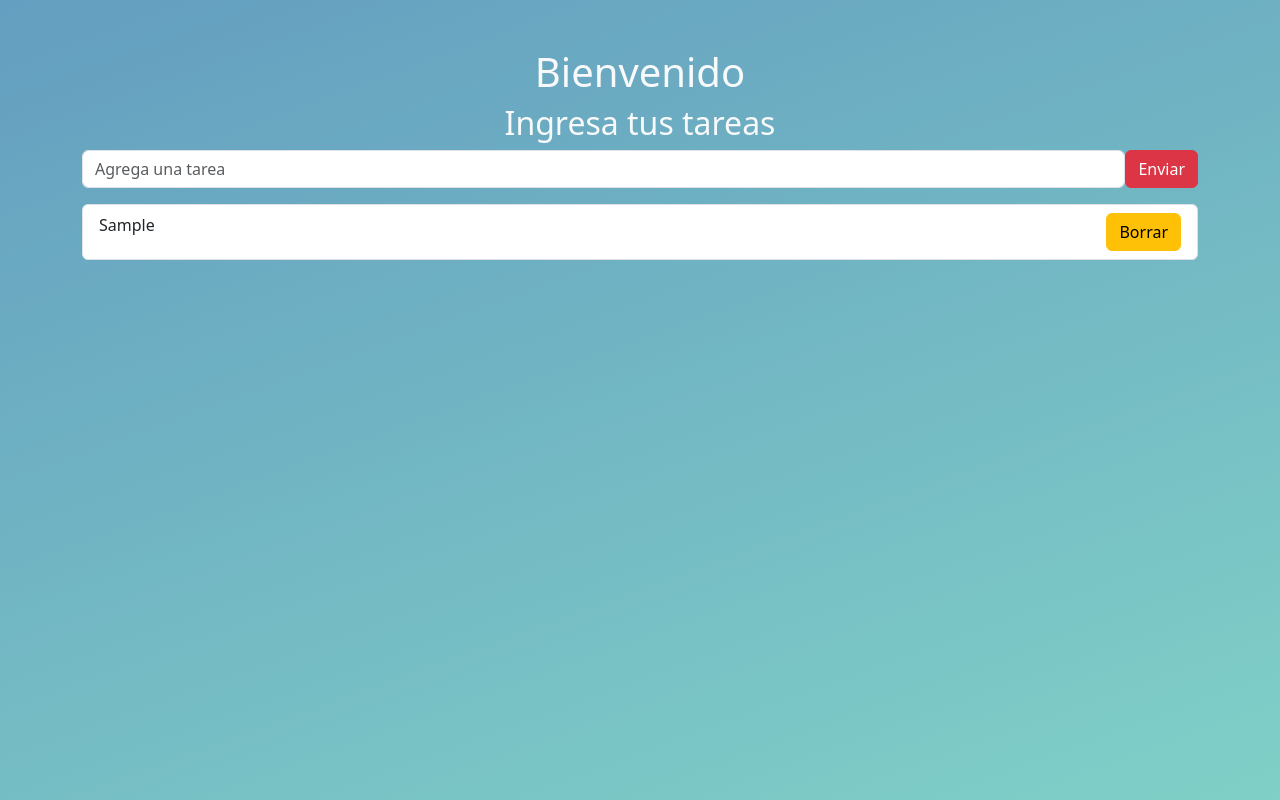
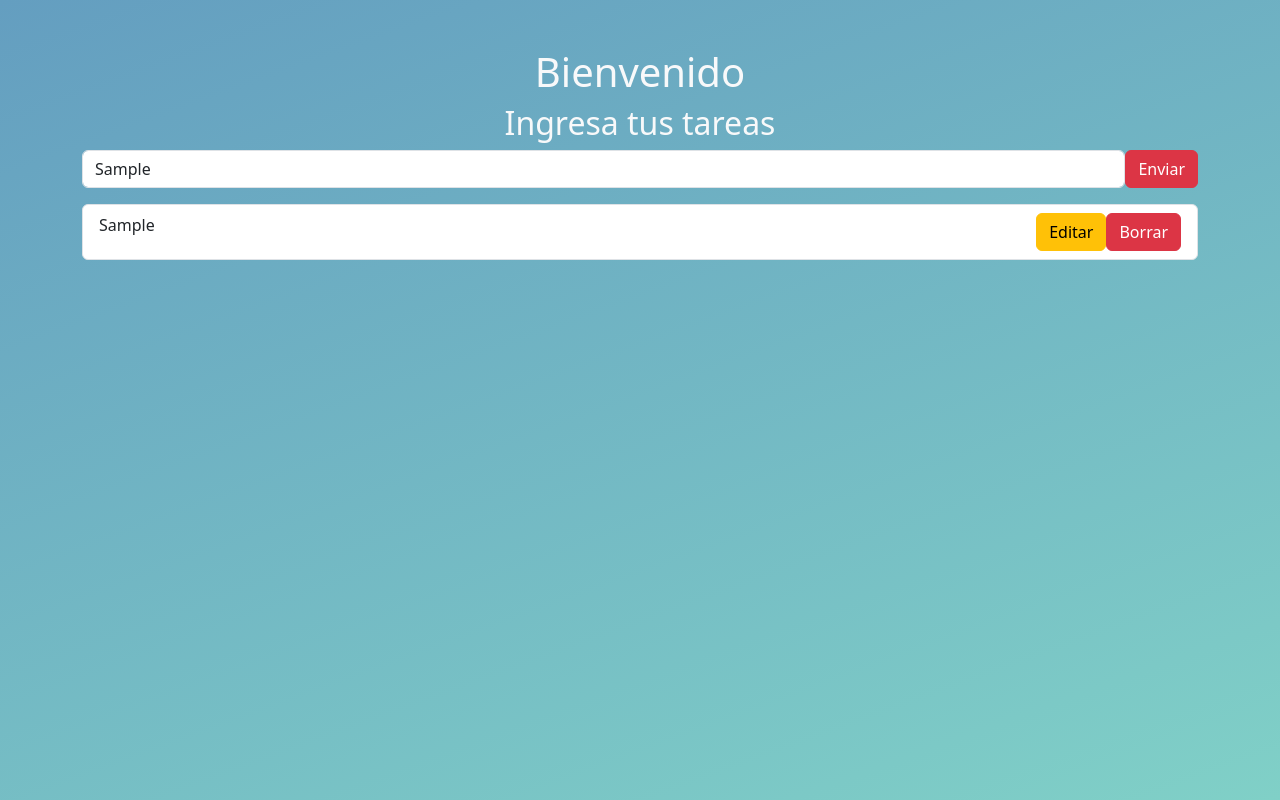
Before and after one commit to Matoma1607/listaTareasReact-c102i, a React (Vite) app: page / in a window 1280 px wide. Both pictures are taken after typing "Sample" into the empty fields and a click on the button "Enviar". Built offline with nearby package versions, Linux system fonts and the light colour scheme.

Commit message:
se agrego la capacidad de editar tareas en FormularioTarea.jsx y ItemTarea.jsx, se modificó el formulario para permitir agregar y actualizar tareas y se actualizó ListaTareas.jsx para incluir la lógica de edición

```diff
--- a/src/App.jsx
+++ b/src/App.jsx
@@ -1,18 +1,43 @@
-import 'bootstrap/dist/css/bootstrap.min.css';
+import "bootstrap/dist/css/bootstrap.min.css";
 import "./App.css";
-import FormularioTarea from './components/FormularioTarea';
+import { useState } from "react";
+import { Container, ListGroup } from "react-bootstrap";
+import FormularioTarea from "./components/FormularioTarea";
+import ItemTarea from "./components/ItemTarea";
 
 function App() {
+  const [tasks, setTasks] = useState([]);
+
+  const agregarTarea = (nuevaTarea) => {
+    setTasks([...tasks, nuevaTarea]);
+  };
+
+  const borrarTarea = (tarea) => {
+    setTasks(tasks.filter((t) => t !== tarea));
+  };
+
+  const editarTarea = (tareaAntigua, tareaNueva) => {
+    setTasks(tasks.map((t) => (t === tareaAntigua ? tareaNueva : t)));
+  };
+
   return (
     <>
-      <main className='container my-5'>
-    <h1 className='text-center text-light'>
-      Bienvenido
-    </h1>
-    <h2 className='text-center text-light'>
-      Ingresa tus tareas
-    </h2>
-    <FormularioTarea></FormularioTarea>
+      <main className="container my-5">
+        <h1 className="text-center text-light">Bienvenido</h1>
+        <h2 className="text-center text-light">Ingresa tus tareas</h2>
+        <FormularioTarea agregarTarea={agregarTarea} />
+        <Container>
+          <ListGroup>
+            {tasks.map((tarea, index) => (
+              <ItemTarea
+                key={index}
+                tarea={tarea}
+                borrarTarea={borrarTarea}
+                editarTarea={editarTarea}
+              />
+            ))}
+          </ListGroup>
+        </Container>
       </main>
     </>
   );
--- a/src/components/FormularioTarea.jsx
+++ b/src/components/FormularioTarea.jsx
@@ -1,5 +1,4 @@
-//import Button from "react-bootstrap/Button";
-//import Form from "react-bootstrap/Form";
+import "bootstrap/dist/css/bootstrap.min.css";
 import { Form, Button } from "react-bootstrap";
 import ListaTareas from "./ListaTareas";
 import { useState, useEffect } from "react";
@@ -9,7 +8,8 @@ const FormularioTarea = () => {
   const tareasLocalstorage =
     JSON.parse(localStorage.getItem("tareaskey")) || [];
   const [listaTareas, setListaTareas] = useState(tareasLocalstorage);
-  const [tarea, setTarea] = useState("");
+  const [tareaEditando, setTareaEditando] = useState(null);
+  const [tareaActual, setTareaActual] = useState("");
   const {
     register,
     handleSubmit,
@@ -17,30 +17,31 @@ const FormularioTarea = () => {
     reset,
   } = useForm();
 
-  //ciclo de vida del componente
   useEffect(() => {
-    console.log("prueba del ciclo de vida");
-    //guardar en el localstorage
-    localStorage.setItem("tareasKey", JSON.stringify(listaTareas));
+    localStorage.setItem("tareaskey", JSON.stringify(listaTareas));
   }, [listaTareas]);
 
-  //const tomarTexto = (e) =>{
-  //setTarea(e.target.value)
-  //}
+  const onSubmit = (data) => {
+    if (tareaEditando !== null) {
+      const tareasActualizadas = listaTareas.map((item, index) =>
+        index === tareaEditando ? data.tarea : item
+      );
+      setListaTareas(tareasActualizadas);
+      setTareaEditando(null);
+    } else {
+      setListaTareas([...listaTareas, data.tarea]);
+    }
+    reset();
+  };
 
-  const onSubmit = (data) => {
-  console.log(data)
-    //guardar la atera en listaTarea
-    //operador spread
-    setListaTareas([...listaTareas, data.tarea]);
-    reset ()
-
+  const iniciarEdicion = (tarea, index) => {
+    setTareaEditando(index);
+    setTareaActual(tarea);
+    reset({ tarea });
   };
 
   const borrarTarea = (nombreTarea) => {
-    //listaTarea.splice
     const tareaFiltradas = listaTareas.filter((item) => item !== nombreTarea);
-    //actualizar el state
     setListaTareas(tareaFiltradas);
   };
 
@@ -51,21 +52,23 @@ const FormularioTarea = () => {
           <Form.Control
             type="text"
             placeholder="Agrega una tarea"
-
             {...register("tarea", {
               required: "Este campo es un dato obligatorio",
               minLength: {
-                value:3,
-                message: "La tarea debe contener como minimo 3 caracteres"
+                value: 3,
+                message: "La tarea debe contener como mínimo 3 caracteres",
               },
               maxLength: {
-                value:15,
-                message: "La tarea debe contener como maximo 15 caracteres"
-              }
+                value: 15,
+                message: "La tarea debe contener como máximo 15 caracteres",
+              },
             })}
+            value={tareaActual}
+            onChange={(e) => setTareaActual(e.target.value)}
           />
           <Button variant="danger" type="submit">
-            Enviar
+            {tareaEditando !== null ? "Guardar" : "Enviar"}{" "}
+            {/* Cambia el texto del botón */}
           </Button>
         </Form.Group>
         <Form.Text className="text-danger">{errors.tarea?.message}</Form.Text>
@@ -73,7 +76,8 @@ const FormularioTarea = () => {
       <ListaTareas
         listaTareas={listaTareas}
         borrarTarea={borrarTarea}
-      ></ListaTareas>
+        iniciarEdicion={iniciarEdicion}
+      />
     </section>
   );
 };
--- a/src/components/ItemTarea.jsx
+++ b/src/components/ItemTarea.jsx
@@ -1,9 +1,17 @@
 import { ListGroup, Button } from "react-bootstrap";
 
-const ItemTarea = ({ tarea, borrarTarea }) => {
+const ItemTarea = ({ tarea, borrarTarea, iniciarEdicion }) => {
   return (
     <ListGroup.Item className="d-flex justify-content-between">
-      {tarea} <Button variant="warning" onClick={()=> borrarTarea(tarea)}>Borrar</Button>
+      {tarea}
+      <div>
+        <Button variant="warning" onClick={() => iniciarEdicion(tarea, tarea)}>
+          Editar
+        </Button>
+        <Button variant="danger" onClick={() => borrarTarea(tarea)}>
+          Borrar
+        </Button>
+      </div>
     </ListGroup.Item>
   );
 };
--- a/src/components/ListaTareas.jsx
+++ b/src/components/ListaTareas.jsx
@@ -1,15 +1,18 @@
-import ListGroup from 'react-bootstrap/ListGroup';
-import ItemTarea from './ItemTarea';
+import ListGroup from "react-bootstrap/ListGroup";
+import ItemTarea from "./ItemTarea";
 
-const ListaTareas = ({listaTareas, borrarTarea}) => {
-    return (
-        <ListGroup>
-          {
-            listaTareas.map((item, posicionTarea)=><ItemTarea key={posicionTarea} tarea = {item} borrarTarea={borrarTarea}></ItemTarea>)
-          }
-
-      </ListGroup>
-    );
+const ListaTareas = ({ listaTareas, borrarTarea, iniciarEdicion }) => {
+  return (
+    <ListGroup>
+      {listaTareas.map((item, posicionTarea) => (
+        <ItemTarea
+          key={posicionTarea}
+          tarea={item}
+          borrarTarea={borrarTarea}
+          iniciarEdicion={() => iniciarEdicion(item, posicionTarea)}
+        />
+      ))}
+    </ListGroup>
+  );
 };
-
 export default ListaTareas;
```
